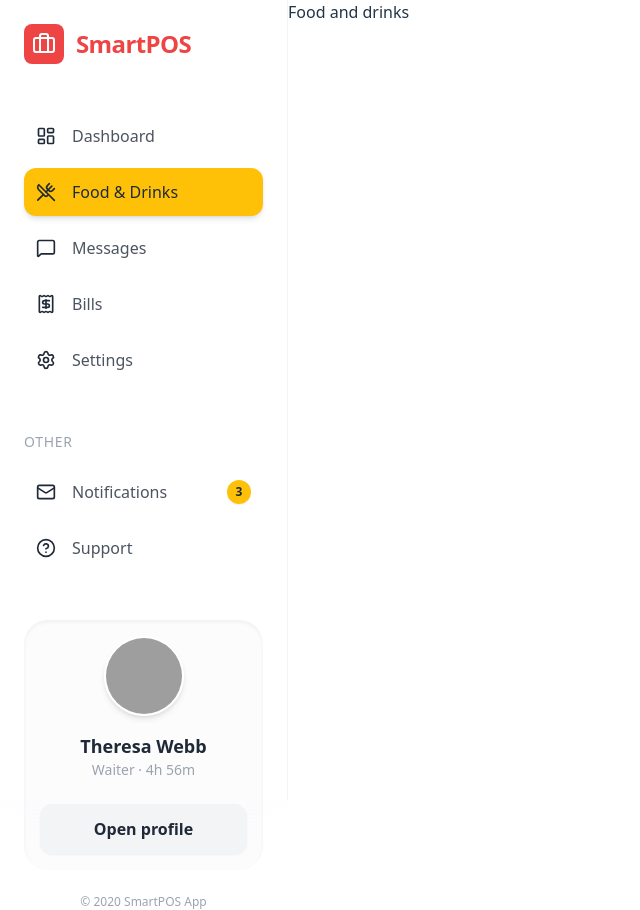
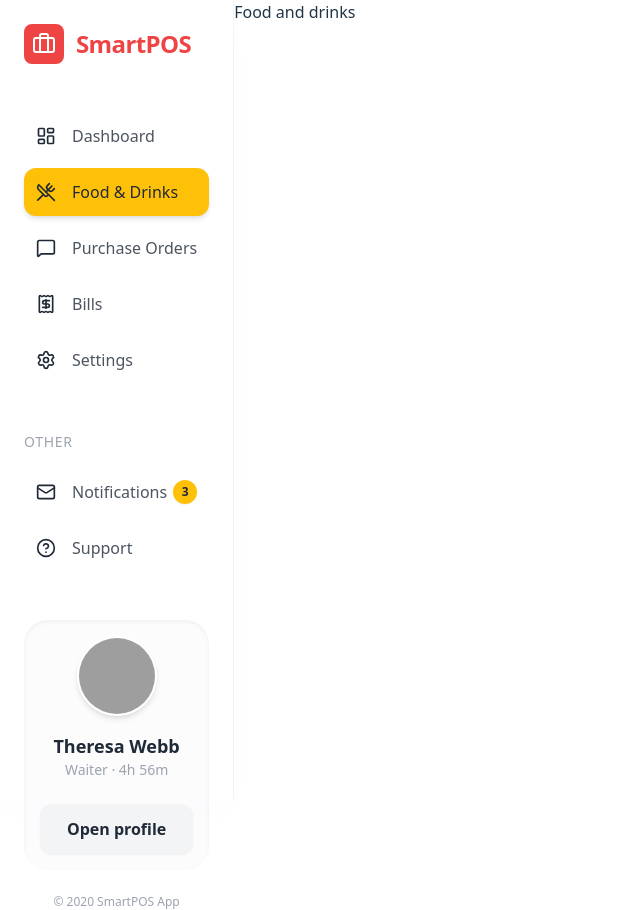
Before and after one commit to CarlConradDeclaro/pos-frontend, a React (Vite) app: page /food-drinks in a window 1280 px wide. Shown: the whole page, without its empty margins (0-640 px from the left). Built offline with nearby package versions, Linux system fonts and the light colour scheme; grey boxes are pictures that could not be loaded.

Commit message:
fix: replace messages with purchase orders in the sidebar

```diff
--- a/src/components/layout/Sidebar.tsx
+++ b/src/components/layout/Sidebar.tsx
@@ -46,7 +46,7 @@ const MAIN_MENU_ITEMS: MenuItem[] = [
     label: "Food & Drinks",
     href: "/food-drinks",
   },
-  { icon: MessageSquare, label: "Messages", href: "" },
+  { icon: MessageSquare, label: "Purchase Orders", href: "" },
   { icon: Receipt, label: "Bills", href: "" },
   { icon: Settings, label: "Settings", href: "" },
 ];
@@ -90,7 +90,7 @@ const SidebarItem: React.FC<{ item: MenuItem }> = ({ item }) => {
 // --- MAIN COMPONENT: Sidebar ---
 function Sidebar() {
   return (
-    <aside className="w-72 bg-white h-screen  flex flex-col p-6  border-r border-gray-100 shadow-xl shadow-gray-50/10">
+    <aside className=" bg-white-500 h-screen  flex flex-col p-6  border-r border-gray-100 shadow-xl shadow-gray-50/10">
       {/* 1. Logo Section */}
       <div className="flex items-center mb-12 gap-3">
         <div className="bg-[#EF4444] p-2 rounded-lg">
```
